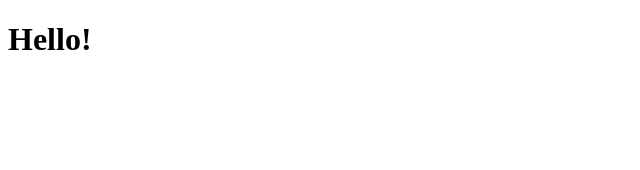
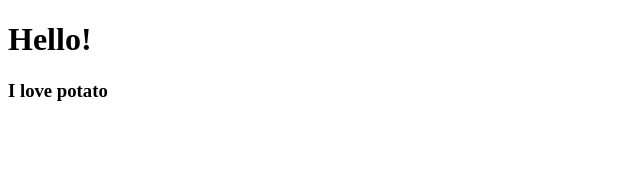
Before and after one commit to dosaem/movie_app_2019, a React (Create React App) app: page / in a window 1280 px wide. Shown: the top 170 px of the page, without its empty margins (0-640 px from the left). Built offline with nearby package versions, Linux system fonts and the light colour scheme.

Commit message:
Creating your first React Component

```diff
--- a/src/App.js
+++ b/src/App.js
@@ -1,9 +1,11 @@
 import React from "react";
+import Potato from "./Potato";
 
 function App() {
   return (
     <div>
       <h1>Hello!</h1>
+      <Potato />
     </div>
   );
 }
--- /dev/null
+++ b/src/Potato.js
@@ -0,0 +1,7 @@
+import React from "react";
+
+function Potato() {
+  return <h3>I love potato</h3>;
+}
+
+export default Potato;
--- a/src/index.js
+++ b/src/index.js
@@ -1,5 +1,6 @@
 import React from "react";
 import ReactDOM from "react-dom";
 import App from "./App";
+import Potato from "./Potato";
 
 ReactDOM.render(<App />, document.getElementById("root"));
```
